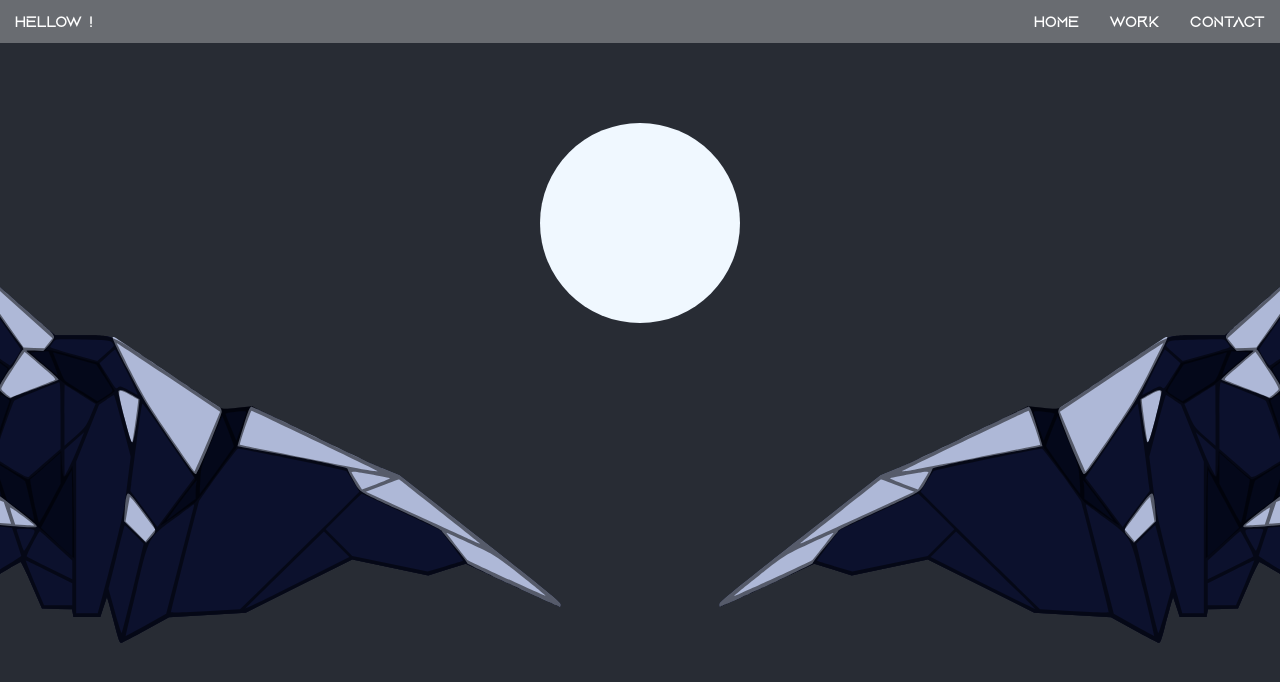
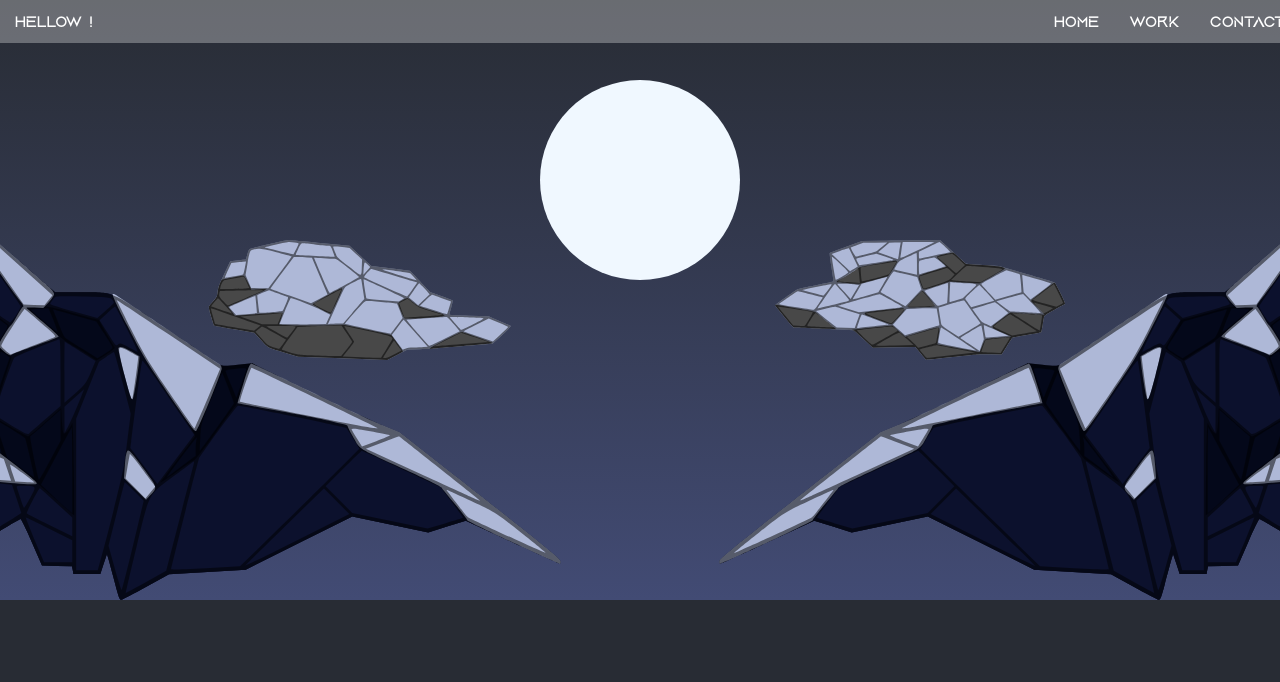
Before and after one commit to D0PSE/d0pse.github.io, a plain HTML site: page index.html in a window 1280 px wide. Shown: the top 682 px of the page. Drawn offline with Linux system fonts and the light colour scheme.

Commit message:
Added Clouds and sky-fade. TODO: Navbar goes out of screen

```diff
--- a/index.html
+++ b/index.html
@@ -18,64 +18,106 @@
     <div class="container">
       <!-- Container für MainPage -->
 
-      <div class="navbar">
-        <!-- NavBar -->
-        <a href="#home">Hellow !</a>
-        <a href="#news">Home</a>
-        <a href="#contact">Work</a>
-        <a href="#about">Contact</a>
-      </div>
-
       <div class="background-container">
         <!-- Background -->
 
+        <div class="sky"></div>
+
         <div class="sun"></div>
-        <div>
+
+        <div class="Mountains">
           <div>
             <img
-              src="svgs/Mountain_dark.svg"
+              src="svgs/Mountain/Mountain_dark.svg"
               alt="mnt_night"
               class="mountain_left mtn_dark"
             />
             <img
-              src="svgs/Mountain_mid.svg"
+              src="svgs/Mountain/Mountain_mid.svg"
               alt="mnt_night"
               class="mountain_left mtn_mid"
             />
             <img
-              src="svgs/Mountain_light.svg"
+              src="svgs/Mountain/Mountain_light.svg"
               alt="mnt_night"
               class="mountain_left mtn_light"
             />
             <img
-              src="svgs/Mountain_lines.svg"
+              src="svgs/Mountain/Mountain_lines.svg"
               alt="mnt_night"
               class="mountain_left mtn_line"
             />
           </div>
+
           <div>
             <img
-              src="svgs/Mountain_dark.svg"
-              alt="mnt_night"
+              src="svgs/Mountain/Mountain_dark.svg"
+              alt="mnt_dark"
               class="mountain_right mtn_dark"
             />
             <img
-              src="svgs/Mountain_mid.svg"
-              alt="mnt_night"
+              src="svgs/Mountain/Mountain_mid.svg"
+              alt="mnt_mid"
               class="mountain_right mtn_mid"
             />
             <img
-              src="svgs/Mountain_light.svg"
-              alt="mnt_night"
+              src="svgs/Mountain/Mountain_light.svg"
+              alt="mnt_light"
               class="mountain_right mtn_light"
             />
             <img
-              src="svgs/Mountain_lines.svg"
-              alt="mnt_night"
+              src="svgs/Mountain/Mountain_lines.svg"
+              alt="mnt_lines"
               class="mountain_right mtn_line"
             />
           </div>
         </div>
+
+        <div class="Clouds">
+          <div>
+            <img
+              src="svgs/Clouds/Cloud1/Cloud1-light.svg"
+              alt="cloud_light"
+              class="cloud1 cloud_light"
+            />
+            <img
+              src="svgs/Clouds/Cloud1/Cloud1-dark.svg"
+              alt="cloud_dark"
+              class="cloud1 cloud_dark"
+            />
+            <img
+              src="svgs/Clouds/Cloud1/Cloud1-lines.svg"
+              alt="cloud_lines"
+              class="cloud1 cloud_line"
+            />
+          </div>
+
+          <div>
+            <img
+              src="svgs/Clouds/Cloud2/Cloud2-light.svg"
+              alt="cloud_light"
+              class="cloud2 cloud_light"
+            />
+            <img
+              src="svgs/Clouds/Cloud2/Cloud2-dark.svg"
+              alt="cloud_dark"
+              class="cloud2 cloud_dark"
+            />
+            <img
+              src="svgs/Clouds/Cloud2/Cloud2-lines.svg"
+              alt="cloud_lines"
+              class="cloud2 cloud_line"
+            />
+          </div>
+        </div>
+      </div>
+
+      <div class="navbar">
+        <!-- NavBar -->
+        <a href="">Hellow !</a>
+        <a href="">Home</a>
+        <a href="">Work</a>
+        <a href="">Contact</a>
       </div>
     </div>
   </body>
--- a/style.css
+++ b/style.css
@@ -30,6 +30,8 @@ a {
 
 /* #region Navbar */
 .navbar {
+  position: absolute;
+  width: 100%;
   font-family: aquire;
   font-weight: 100;
   display: flex;
@@ -52,16 +54,35 @@ a {
 }
 /* #endregion */
 
+.sky {
+  position: absolute;
+  width: 100%;
+  height: 600px;
+
+  /* TAG */
+  /* background-color: rgb(44, 167, 248);
+  background-image: linear-gradient(rgb(23, 20, 223), rgb(44, 167, 248)); */
+
+  /* NACHT */
+  background-color: #282c34;
+  background-image: linear-gradient(#282c34, #424b74);
+}
+
 .sun {
   position: absolute;
 
   width: 200px;
   height: 200px;
-  background-color: aliceblue;
   border-radius: 100%;
   top: 180px;
   left: 50%;
   transform: translate(-50%, -50%);
+
+  /* TAG */
+  /* background-color: rgb(230, 230, 42); */
+
+  /* NACHT */
+  background-color: aliceblue;
 }
 
 /* #region Mountains */
@@ -134,3 +155,55 @@ a {
   opacity: 0.5;
 }
 /* #endregion */
+
+/* #region Clouds */
+
+.cloud1 {
+  position: absolute;
+  height: 120px;
+  width: auto;
+  top: 300px;
+  left: 50%;
+  transform: translate(-50%, -50%);
+  margin-left: 280px;
+}
+
+.cloud2 {
+  position: absolute;
+  height: 120px;
+  width: auto;
+  top: 300px;
+  left: 50%;
+  transform: translate(-50%, -50%) scaleX(-1);
+  margin-left: -280px;
+}
+
+/* #region Einfärbrung */
+
+/* TAG */
+/* .cloud_light {
+  filter: invert(100%) sepia(100%) saturate(0%) hue-rotate(332deg)
+    brightness(103%) contrast(101%);
+}
+.cloud_dark {
+  filter: invert(76%) sepia(0%) saturate(0%) hue-rotate(176deg) brightness(84%)
+    contrast(80%);
+} */
+
+/* Nacht */
+.cloud_light {
+  filter: invert(84%) sepia(4%) saturate(2039%) hue-rotate(190deg)
+    brightness(90%) contrast(86%);
+}
+.cloud_dark {
+  filter: invert(76%) sepia(0%) saturate(0%) hue-rotate(176deg) brightness(34%)
+    contrast(90%);
+}
+
+/* #endregion */
+
+.cloud_line {
+  opacity: 0.5;
+}
+
+/* #endregion */
```
Also changed, not shown: svgs/Clouds/Cloud1/Cloud1-dark.svg (added), svgs/Clouds/Cloud1/Cloud1-light.svg (added), svgs/Clouds/Cloud1/Cloud1-lines.svg (added), svgs/Clouds/Cloud2/Cloud2-dark.svg (added), svgs/Clouds/Cloud2/Cloud2-light.svg (added), svgs/Clouds/Cloud2/Cloud2-lines.svg (added), svgs/Mountain/Mountain_dark.svg (renamed from svgs/Mountain_dark.svg), svgs/Mountain/Mountain_light.svg (renamed from svgs/Mountain_light.svg), svgs/Mountain/Mountain_lines.svg (renamed from svgs/Mountain_lines.svg), svgs/Mountain/Mountain_mid.svg (renamed from svgs/Mountain_mid.svg).
